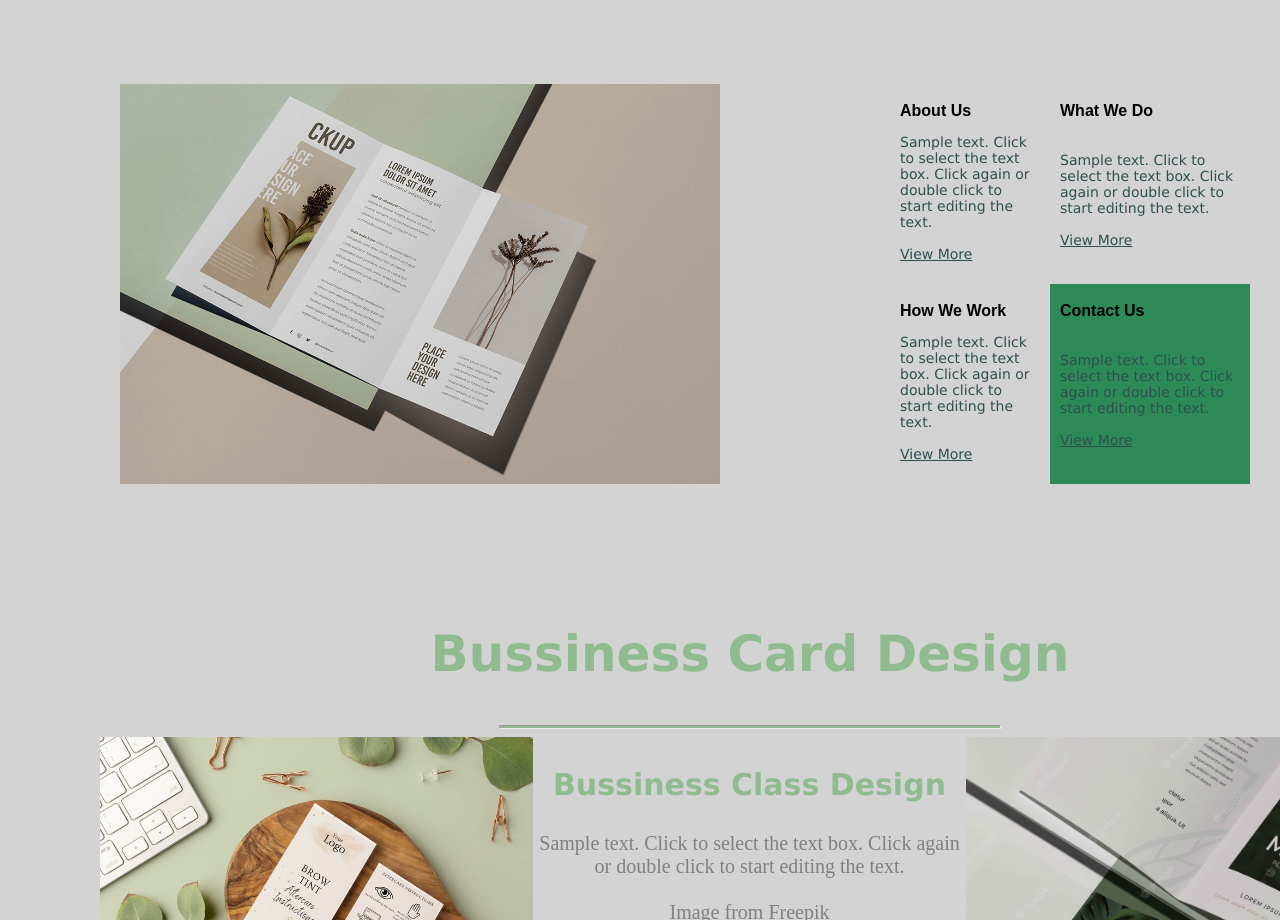
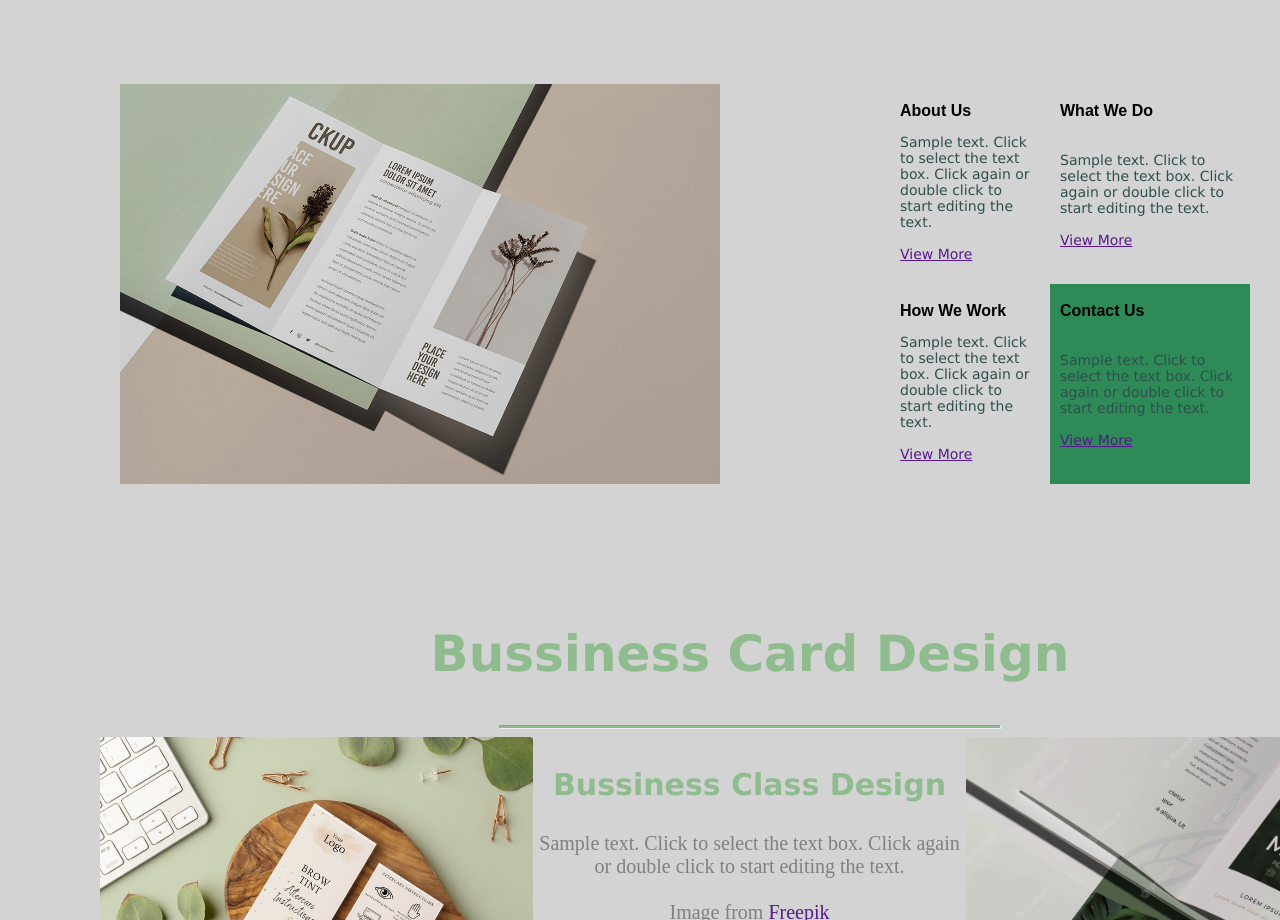
Before and after one commit to SaiffH1/CapstoneProjectOne-, a plain HTML site: page BRAND/index.html in a window 1280 px wide. Shown: the part 1880-2800 px from the top of the page. Drawn offline with Linux system fonts and the light colour scheme.

Commit message:
index.html

```diff
--- a/BRAND/index.html
+++ b/BRAND/index.html
@@ -10,7 +10,7 @@
         <center>
             <h1>We think critically<br> and develop<br> creatively.</h1>
             <img  class="img1" src="Images\paper-bag-mockup_58466-14965.jpg"><i id="ww" class="fa-brands fa-react"></i><i id="ee" class="fa-brands fa-think-peaks"></i>
-            <p class="ll">sit amet purus gravida quis blandit turpis cursus in. Viverra<br> suspendisse potenti nullam ac tortor vitae purus.Nisi vitae <br>suscipit tellus mauris a diam maecenas. Id velit ut tortor<br> pretium viverra suspendisse. Tempor id eu nisl nunc mi <br>ipsum faucibus vitae. Tincidunt lobortis feugiat vivamus at.<br> Consectetur adipiscing elit ut aliquam purus sit amet.<br><br>Image from <u>Freepik</u><br><br><button><b>LEARN MORE</b></button>
+            <p class="ll">sit amet purus gravida quis blandit turpis cursus in. Viverra<br> suspendisse potenti nullam ac tortor vitae purus.Nisi vitae <br>suscipit tellus mauris a diam maecenas. Id velit ut tortor<br> pretium viverra suspendisse. Tempor id eu nisl nunc mi <br>ipsum faucibus vitae. Tincidunt lobortis feugiat vivamus at.<br> Consectetur adipiscing elit ut aliquam purus sit amet.<br><br>Image from <a href="">Freepik</a><br><br><button><b>LEARN MORE</b></button>
             </p>
         <div class="nn">
             <h2>Eco Design</h2>
@@ -31,15 +31,15 @@
         </div>
         <div class="u1">
             <img class="img2" src="Images\fgfg.jpg">
-            <div class="d1"><br><b class="f2">About Us</b><br><p class="e2">Sample text. Click to select the text box. Click again or double click  to start editing the text.<br><br><u>View More</u></p></div>
-            <div class="d2"><br><b class="f2">How We Work</b><br><p class="e2">Sample text. Click to select the text box. Click again or double click  to start editing the text.<br><br><u>View More</u></p></div>
-            <div class="d3"><br><b class="f1">Contact Us</b><br><br><p class="e1">Sample text. Click to select the text box. Click again or double click  to start editing the text.<br><br><u>View More</u></p></div>
-            <div class="d4"><br><b class="f1">What We Do</b><br><br><p class="e1">Sample text. Click to select the text box. Click again or double click  to start editing the text.<br><br><u>View More</u></p></div>
+            <div class="d1"><br><b class="f2">About Us</b><br><p class="e2">Sample text. Click to select the text box. Click again or double click  to start editing the text.<br><br><a href="">View More</a></p></div>
+            <div class="d2"><br><b class="f2">How We Work</b><br><p class="e2">Sample text. Click to select the text box. Click again or double click  to start editing the text.<br><br><a href="">View More</a></p></div>
+            <div class="d3"><br><b class="f1">Contact Us</b><br><br><p class="e1">Sample text. Click to select the text box. Click again or double click  to start editing the text.<br><br><a href="">View More</a></p></div>
+            <div class="d4"><br><b class="f1">What We Do</b><br><br><p class="e1">Sample text. Click to select the text box. Click again or double click  to start editing the text.<br><br><a href="">View More</a></p></div>
         </div>
         <div class="u2">
             <h2>Bussiness Card Design</h2><hr class="ln1">
             <img class="im21" src="Images\eeee.jpg">
-            <div class="d22"><h3>Bussiness Class Design</h3><p class="p3">Sample text. Click to select the text box. Click again or double click  to start editing the text.<br><br>Image from <u>Freepik</u></p><br><button><b>LEARN MORE</b></button></div>
+            <div class="d22"><h3>Bussiness Class Design</h3><p class="p3">Sample text. Click to select the text box. Click again or double click  to start editing the text.<br><br>Image from <a href="">Freepik</a></p><br><button><b>LEARN MORE</b></button></div>
             <img class="im22" src="Images\rrrr.jpg">
             <div class="d23"><h3>Logo Branding</h3><p class="p3">Sample text. Click to select the text box. Click again or double click  to start editing the text.</p><br><br><button><b>LEARN MORE</b></button></div>
             <img class="im23" src="Images\938952428e.png.640x640.jpg">
@@ -52,11 +52,11 @@
         </div>
         <div class="u4">
             <div class="iio"><img class="ful" src="Images\02_about.jpg"></div>
-            <div class="fnnl"><span>We are Bold. We partner with brave clients to build brand experiences people love.</span><hr class="ln1"><br><p class="m5">Lorem ipsum dolor sit amet, consectrtur adipiscing elit, sed do eiusmod tempor incididunt ut labore et dolore magna alique. Ut enim ad minim veniam, quis nostrud exercitation ullamco laboris nisi ut  aliquip ex ea commodo consequat.<br><br>Image from <u>Freepik</u><br>
+            <div class="fnnl"><span>We are Bold. We partner with brave clients to build brand experiences people love.</span><hr class="ln1"><br><p class="m5">Lorem ipsum dolor sit amet, consectrtur adipiscing elit, sed do eiusmod tempor incididunt ut labore et dolore magna alique. Ut enim ad minim veniam, quis nostrud exercitation ullamco laboris nisi ut  aliquip ex ea commodo consequat.<br><br>Image from <a href="">Freepik</a><br>
             <br><b class="k8">Contact Us:+1(234) 567 - 8900</b></p><br><i id="kkj" class="fa-brands fa-facebook-f"></i><i id="kkj"class="fa-brands fa-twitter"></i><i id="kkj" class="fa-brands fa-instagram"></i><i id="kkj" class="fa-brands fa-pinterest-p"></i><i id="kkj" class="fa-brands fa-discord"></i>
             </div>
         </div>
-        <div class="u7"><P class="nf1">Sample text. Click to select the text box. Click again or double <br>click to start editing the text.</P><br><br><br><u>Website Templates</u> created with <u>Website Builder Software.</u></div>
+        <div class="u7"><P class="nf1">Sample text. Click to select the text box. Click again or double <br>click to start editing the text.</P><br><br><br><a href="">Website Templates</a> created with <a  href="">Website Builder Software.</a></div>
     </center>
     </body>
 </html>
```
